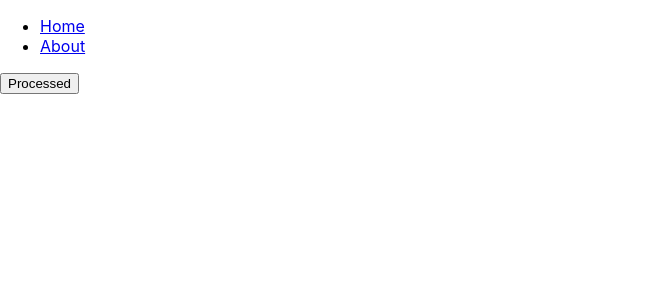
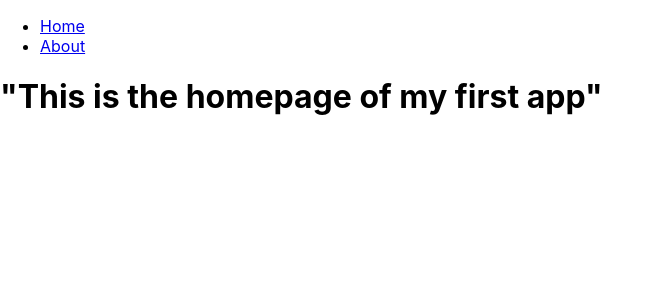
Before and after one commit to susapkota33/DeployProject, a React (Create React App) app in the folder first-app/: page / in a window 1280 px wide. Shown: the top 300 px of the page, without its empty margins (0-663 px from the left). Built offline with nearby package versions, Linux system fonts and the light colour scheme.

Commit message:
added a heading

```diff
--- a/first-app/src/Home.js
+++ b/first-app/src/Home.js
@@ -1,7 +1,7 @@
 import React from 'react';
 function Home(){
     return(
-        <button className='pro-btn'>Processed</button>
+        <h1>"This is the homepage of my first app"</h1>
     )
 }
 export default Home
```
